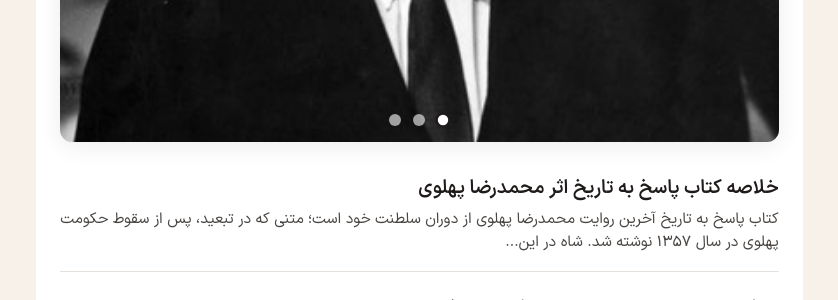
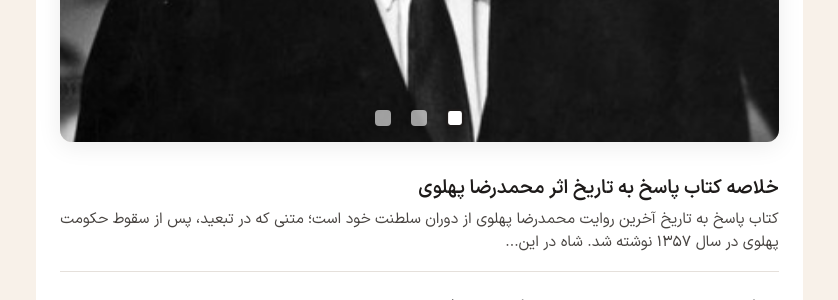
Before and after one commit to darkblog/darkblog.github.io, a Jekyll site: the page built from page.html, in a window 1280 px wide. Shown: the part 374-674 px from the top of the page, without its empty margins (221-1059 px from the left). Built offline with Jekyll 4.4.1, drawn with Linux system fonts in a browser that asks for light colours.

Commit message:
Update page.html

```diff
--- a/page.html
+++ b/page.html
@@ -57,12 +57,12 @@ layout: null
     #s1-radio:checked ~ .slides #s1,
     #s2-radio:checked ~ .slides #s2,
     #s3-radio:checked ~ .slides #s3 { opacity: 1; z-index: 2; }
-    .slider-dots { position: absolute; bottom: 1rem; left: 50%; transform: translateX(-50%); display: flex; gap: 0.75rem; z-index: 5; direction: rtl; }
-    .slider-dots label { width: 0.75rem; height: 0.75rem; border-radius: 50%; background: rgba(255,255,255,0.6); cursor: pointer; transition: background 0.3s, transform 0.2s; border: 2px solid transparent; }
-    .slider-dots label:hover { background: rgba(255,255,255,0.9); transform: scale(1.2); }
+    .slider-dots { position: absolute; bottom: 1rem; left: 50%; transform: translateX(-50%); display: flex; gap: 1.25rem; z-index: 5; direction: rtl; }
+    .slider-dots label { width: 1rem; height: 1rem; border-radius: 0.25rem; background: rgba(255,255,255,0.6); cursor: pointer; transition: background 0.3s, transform 0.2s; border: 2px solid transparent; }
+    .slider-dots label:hover { background: rgba(255,255,255,0.9); transform: scale(1.15); }
     #s1-radio:checked ~ .slider-dots label[for="s1-radio"],
     #s2-radio:checked ~ .slider-dots label[for="s2-radio"],
-    #s3-radio:checked ~ .slider-dots label[for="s3-radio"] { background: #ffffff; border-color: #1e1b1a; transform: scale(1.3); }
+    #s3-radio:checked ~ .slider-dots label[for="s3-radio"] { background: #ffffff; border-color: #1e1b1a; transform: scale(1.15); }
     .posts-list { list-style: none; padding: 0; display: flex; flex-direction: column; gap: 1.5rem; }
     .posts-list li { border-bottom: 1px solid #e5e0db; padding-bottom: 1rem; }
     .posts-list li:last-child { border-bottom: none; }
@@ -117,12 +117,12 @@ layout: null
         </div>
         <div class="slide" id="s2">
           <a href="#">
-            <img src="https://www.pasgah.org/blog/mohammadreza-pahlavi.jpeg" alt="تصویر دوم" loading="lazy">
+            <img src="https://images.unsplash.com/photo-1496449903678-68ddcb189a24?w=800&h=400&fit=crop&q=80" alt="تصویر دوم" loading="lazy">
           </a>
         </div>
         <div class="slide" id="s3">
           <a href="#">
-            <img src="https://www.pasgah.org/blog/mohammadreza-pahlavi.jpeg" alt="تصویر سوم" loading="lazy">
+            <img src="https://images.unsplash.com/photo-1481627834876-b7833e8f5570?w=800&h=400&fit=crop&q=80" alt="تصویر سوم" loading="lazy">
           </a>
         </div>
       </div>
```
